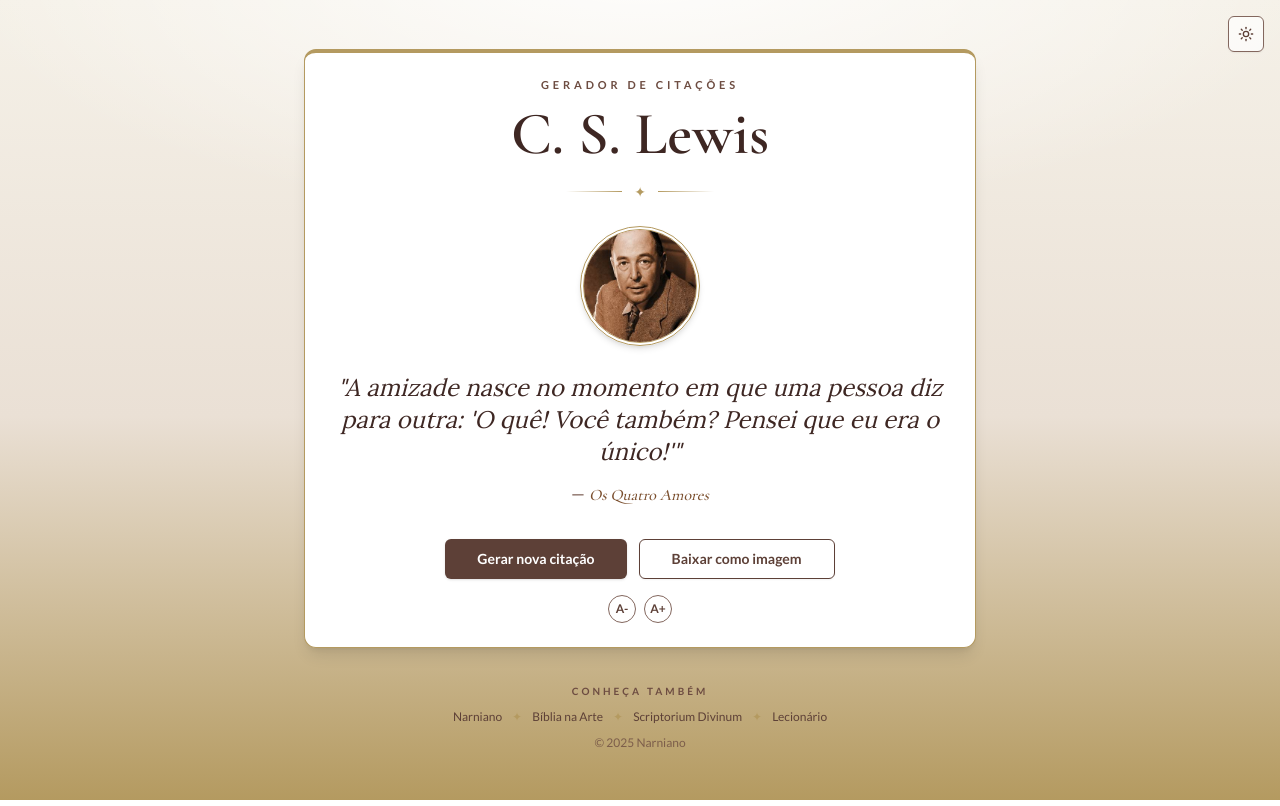
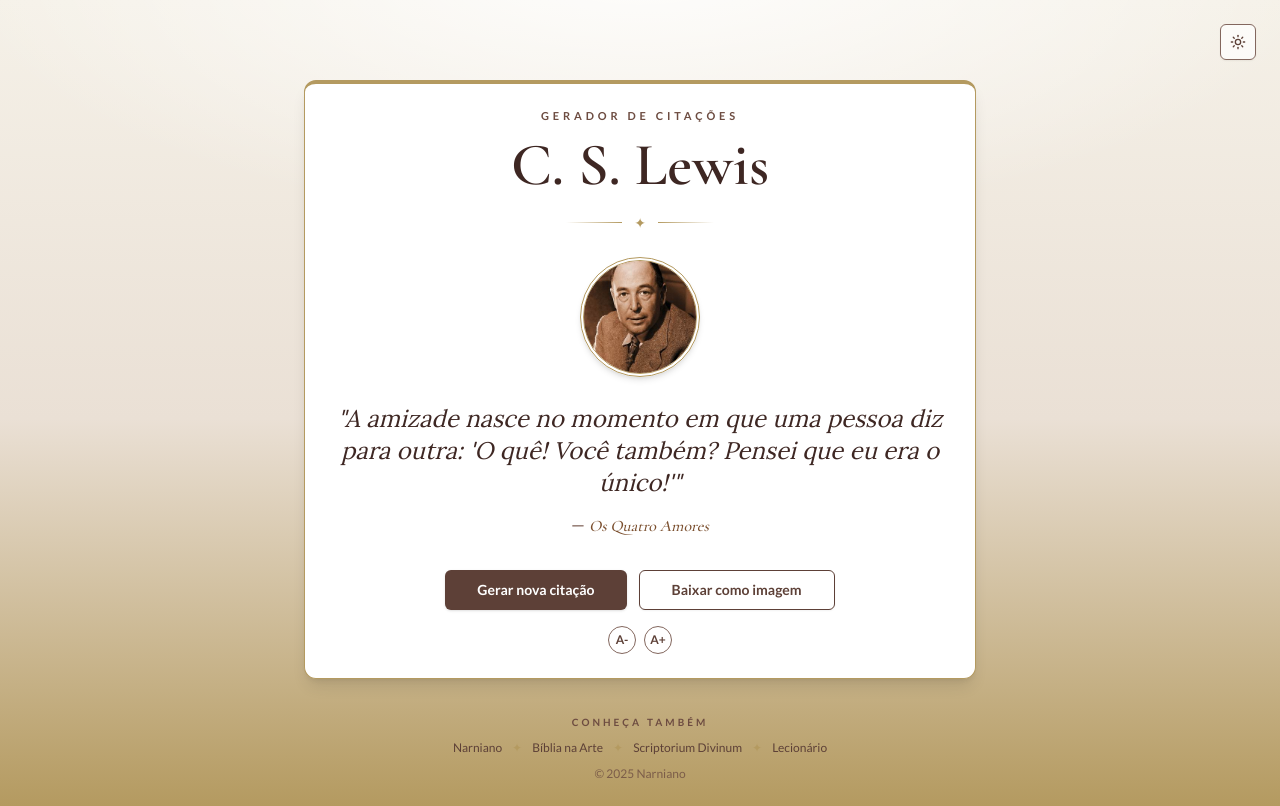
Before and after one commit to rilsonjoas/GeradorCSLewis, a Next.js app: page /citacao/0 in a window 1280 px wide. Built offline with nearby package versions, Linux system fonts and the light colour scheme.

Commit message:
style: melhora espaçamento do ModeToggle e layout 2x2 do rodapé no mobile

```diff
--- a/src/components/ClusterFooter.tsx
+++ b/src/components/ClusterFooter.tsx
@@ -1,8 +1,14 @@
-const clusterLinks = [
+import * as React from "react";
+
+const clusterLinkPairs = [
+  [
     { label: "Narniano", href: "https://narniano.com" },
     { label: "Bíblia na Arte", href: "https://biblianaarte.narniano.com" },
+  ],
+  [
     { label: "Scriptorium Divinum", href: "https://scriptorium.narniano.com" },
     { label: "Lecionário", href: "https://lecionario.narniano.com" },
+  ],
 ];
 
 export function ClusterFooter() {
@@ -14,17 +20,29 @@ export function ClusterFooter() {
         Conheça também
       </span>
 
-      {/* flex-wrap com itens atômicos: cada par ornamento+link é indivisível,
-          então a quebra de linha nunca deixa um ✦ órfão no fim/começo da
-          linha (era isso que dava o espaçamento estranho) */}
+      {/* Exibe em 2 linhas de 2 links no mobile (2x2) e 1 linha completa (4x1) em breakpoints maiores */}
       <nav
         aria-label="Outros projetos do cluster A Biblioteca"
-        className="flex max-w-md flex-wrap items-baseline justify-center gap-y-1.5 text-xs text-cs-brown-medium dark:text-cs-beige/90 sm:max-w-none"
+        className="flex flex-col items-center justify-center gap-y-1.5 text-xs text-cs-brown-medium dark:text-cs-beige/90 sm:flex-row sm:gap-y-0"
       >
-        {clusterLinks.map((link, i) => (
-          <span key={link.href} className="flex items-baseline whitespace-nowrap">
-            {i > 0 && (
-              <span aria-hidden="true" className="mx-2.5 text-[var(--dourado)]">
+        {clusterLinkPairs.map((pair, pairIndex) => (
+          <React.Fragment key={pairIndex}>
+            {pairIndex > 0 && (
+              <span
+                aria-hidden="true"
+                className="hidden mx-2.5 text-[var(--dourado)] sm:inline"
+              >
+                ✦
+              </span>
+            )}
+            <div className="flex items-baseline justify-center whitespace-nowrap">
+              {pair.map((link, linkIndex) => (
+                <React.Fragment key={link.href}>
+                  {linkIndex > 0 && (
+                    <span
+                      aria-hidden="true"
+                      className="mx-2.5 text-[var(--dourado)]"
+                    >
                       ✦
                     </span>
                   )}
@@ -36,7 +54,10 @@ export function ClusterFooter() {
                   >
                     {link.label}
                   </a>
-          </span>
+                </React.Fragment>
+              ))}
+            </div>
+          </React.Fragment>
         ))}
       </nav>
 
--- a/src/components/PageShell.tsx
+++ b/src/components/PageShell.tsx
@@ -3,8 +3,8 @@ import { ClusterFooter } from "@/components/ClusterFooter";
 
 export function PageShell({ children }: { children: React.ReactNode }) {
   return (
-    <main className="bg-narniano relative flex min-h-screen flex-col items-center justify-center p-6">
-      <header className="absolute right-4 top-4">
+    <main className="bg-narniano relative flex min-h-screen flex-col items-center justify-center p-4 pt-16 sm:p-6 sm:pt-20">
+      <header className="absolute right-4 top-4 z-10 sm:right-6 sm:top-6">
         <ModeToggle />
       </header>
       {children}
```
Lines whose indentation alone changed are shown as unchanged.
